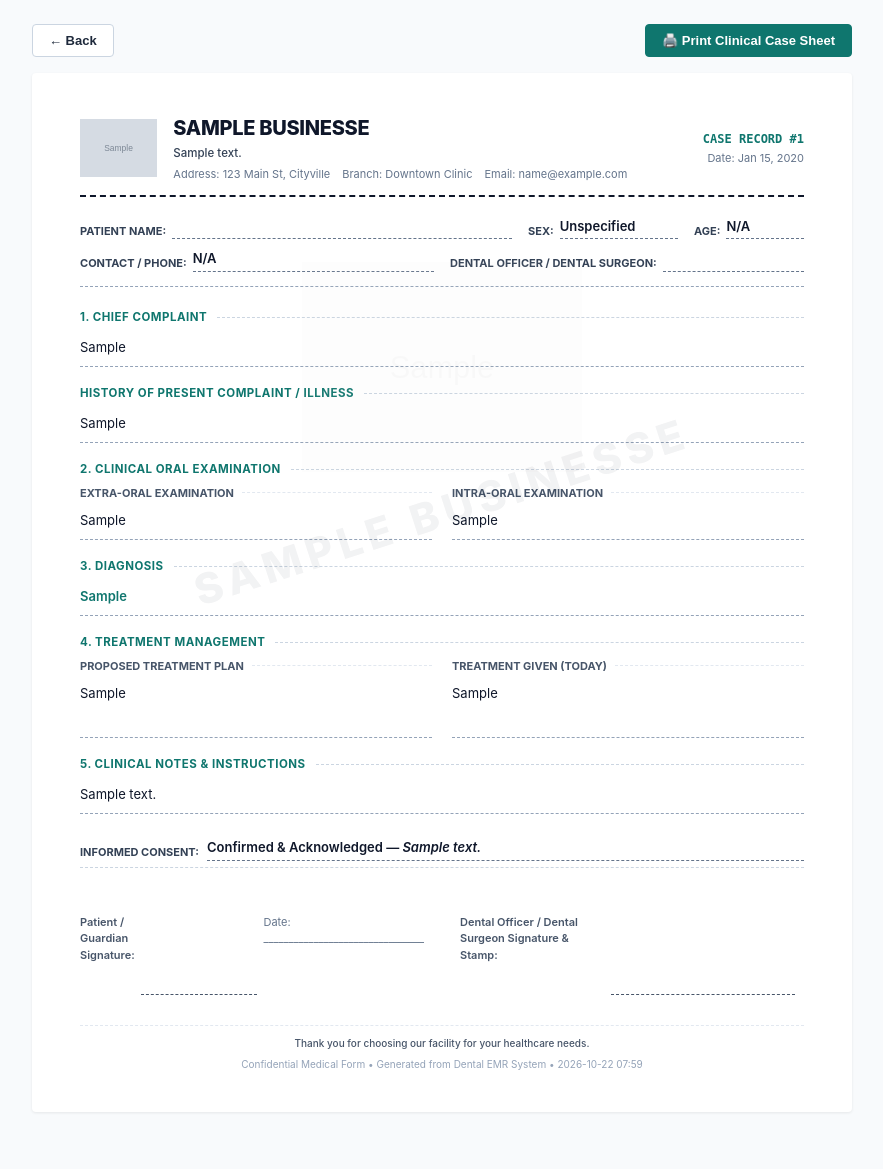
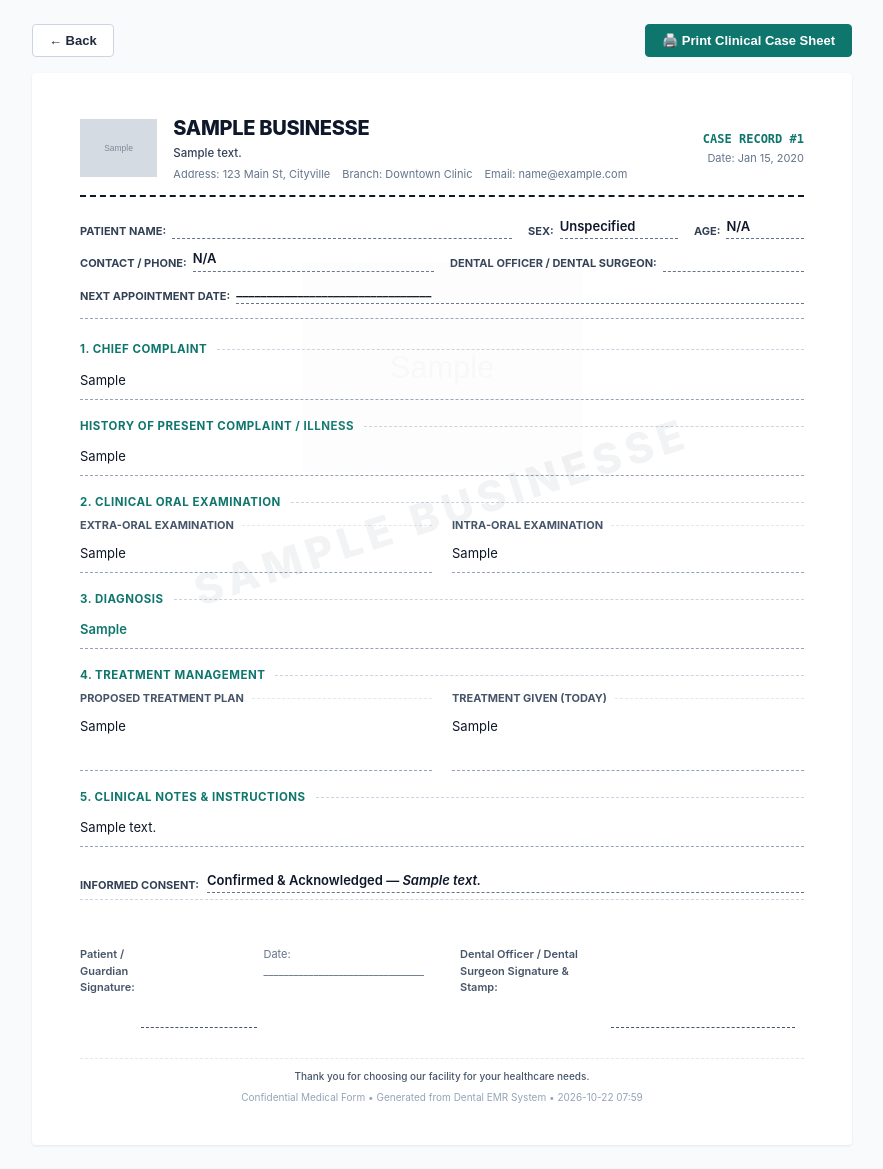
Before and after one commit to ssekimuli/dentichair-multitenant-backend, a Laravel app: page /medical-histories/1/print in a window 1280 px wide. Shown: the whole page, without its empty margins (198-1081 px from the left). Before the commit the page ends 1070 px from the top, so only its background shows below. Run offline with Laravel 12, Linux system fonts and the light colour scheme; data comes from the database, SQL or seed files in the repository; tables that the repository leaves empty hold one stand-in row (values such as "Sample post"); grey boxes marked "Sample" are stand-in pictures; some libraries are stand-ins or nearby versions.

Commit message:
next visit

```diff
--- a/app/Http/Controllers/MedicalHistoryController.php
+++ b/app/Http/Controllers/MedicalHistoryController.php
@@ -20,7 +20,7 @@ class MedicalHistoryController extends Controller
     public function all(Request $request): JsonResponse
     {
         $query = MedicalHistory::with([
-            'patient:id,first_name,last_name,gender,date_of_birth,phone,email,address,branch_id',
+            'patient:id,first_name,last_name,gender,date_of_birth,phone,email,address,branch_id,next_visit',
             'patient.branch:id,name',
             'doctor:id,name'
         ]);
@@ -301,6 +301,29 @@ class MedicalHistoryController extends Controller
             $clinicLogo = $business->logo;
         }
 
+        // 7. Next Visit / Appointment Date
+        $nextAppointmentDate = null;
+        if (!empty($patient?->next_visit)) {
+            try {
+                $nextAppointmentDate = \Carbon\Carbon::parse($patient->next_visit)->format('M d, Y');
+            } catch (\Throwable $e) {
+                $nextAppointmentDate = (string) $patient->next_visit;
+            }
+        }
+        if (!$nextAppointmentDate && $patient) {
+            try {
+                $upcoming = \App\Models\Appointment::where('patient_id', $patient->id)
+                    ->whereDate('date', '>=', now()->toDateString())
+                    ->where('status', '!=', 'Cancelled')
+                    ->orderBy('date', 'asc')
+                    ->orderBy('time', 'asc')
+                    ->first();
+                if ($upcoming && $upcoming->date) {
+                    $nextAppointmentDate = \Carbon\Carbon::parse($upcoming->date)->format('M d, Y');
+                }
+            } catch (\Throwable $e) {}
+        }
+
         return view('medical-histories.print', compact(
             'record',
             'patient',
@@ -312,7 +335,8 @@ class MedicalHistoryController extends Controller
             'clinicEmail',
             'clinicLogo',
             'receiptFooter',
-            'branchName'
+            'branchName',
+            'nextAppointmentDate'
         ));
     }
 
--- a/resources/views/medical-histories/print.blade.php
+++ b/resources/views/medical-histories/print.blade.php
@@ -482,6 +482,11 @@
                 <p class="record-date">
                     Date: {{ $record->date ? \Carbon\Carbon::parse($record->date)->format('M d, Y') : \Carbon\Carbon::parse($record->created_at)->format('M d, Y') }}
                 </p>
+                @if(!empty($nextAppointmentDate))
+                    <p class="record-date" style="color: #0f766e; font-weight: 700;">
+                        Next Appt: {{ $nextAppointmentDate }}
+                    </p>
+                @endif
             </div>
         </div>
 
@@ -517,6 +522,12 @@
                 <div class="field-group flex-1">
                     <span class="field-label">Dental Officer / Dental Surgeon:</span>
                     <span class="field-dashed-line"></span>
+                </div>
+            </div>
+            <div class="demo-row">
+                <div class="field-group flex-1">
+                    <span class="field-label">Next Appointment Date:</span>
+                    <span class="field-dashed-line font-semibold">{{ $nextAppointmentDate ?: '________________________________' }}</span>
                 </div>
             </div>
         </div>
@@ -626,6 +637,9 @@
                 <p class="sig-label">Patient / Guardian Signature:</p>
                 <div class="sig-line"></div>
                 <p class="sig-sub">Date: ________________________________</p>
+                @if(!empty($nextAppointmentDate))
+                    <p class="sig-sub" style="margin-top: 4px; font-weight: 600; color: #0f766e;">Next Appointment Date: {{ $nextAppointmentDate }}</p>
+                @endif
             </div>
             <div class="sig-col">
                 <p class="sig-label">Dental Officer / Dental Surgeon Signature & Stamp:</p>
```
Also changed, not shown: tests/Feature/LogoUploadTest.php (+32 -0 lines).
